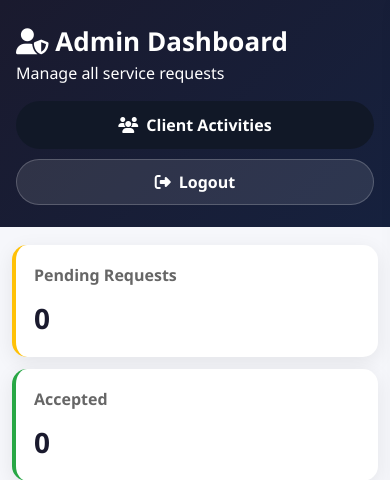
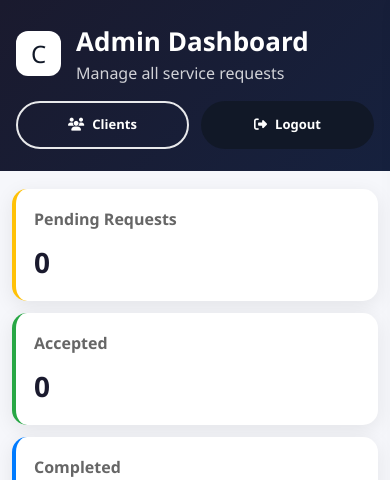
Before and after one commit to Kushalshah0306/Conect-Us, a Flask app: page /admin_dashboard in a window 390 px wide. Shown: the top 480 px of the page. Run offline with Flask 3, Linux system fonts and the light colour scheme; the visitor is signed in with stand-in values (Sample User, id 1); data that the repository does not hold is empty.

Commit message:
Add files via upload

```diff
--- a/templates/admin/admin_dashboard.html
+++ b/templates/admin/admin_dashboard.html
@@ -257,13 +257,15 @@
         .admin-top-actions {
             width: 100%;
             display: grid;
-            grid-template-columns: 1fr;
-            gap: 10px;
+            grid-template-columns: 1fr 1fr;
+            gap: 12px;
         }
 
         .admin-nav-btn {
             text-align: center;
             width: 100%;
+            padding: 12px 10px;
+            font-size: 13px;
         }
 
         .admin-stats {
@@ -382,15 +384,18 @@
 {% block content %}
 <!-- Admin Header -->
 <div class="admin-header">
-    <div>
-        <h1><i class="fas fa-user-shield"></i> Admin Dashboard</h1>
-        <p>Manage all service requests</p>
+    <div style="display: flex; align-items: center; gap: 15px;">
+        <div class="brand-mark" style="background: white; color: #111827; width: 45px; height: 45px; font-size: 24px;">C</div>
+        <div>
+            <h1>Admin Dashboard</h1>
+            <p style="opacity: 0.8;">Manage all service requests</p>
+        </div>
     </div>
     <div class="admin-top-actions">
-        <a href="{{ url_for('client_activities') }}" class="admin-nav-btn primary">
-            <i class="fas fa-users"></i> Client Activities
+        <a href="{{ url_for('client_activities') }}" class="admin-nav-btn outline">
+            <i class="fas fa-users"></i> Clients
         </a>
-        <a href="{{ url_for('logout') }}" class="admin-nav-btn primary" style="background: rgba(255,255,255,0.1); border: 1px solid rgba(255,255,255,0.2);">
+        <a href="{{ url_for('logout') }}" class="admin-nav-btn primary">
             <i class="fas fa-sign-out-alt"></i> Logout
         </a>
     </div>
```
Also changed, not shown: static/manifest.json.
